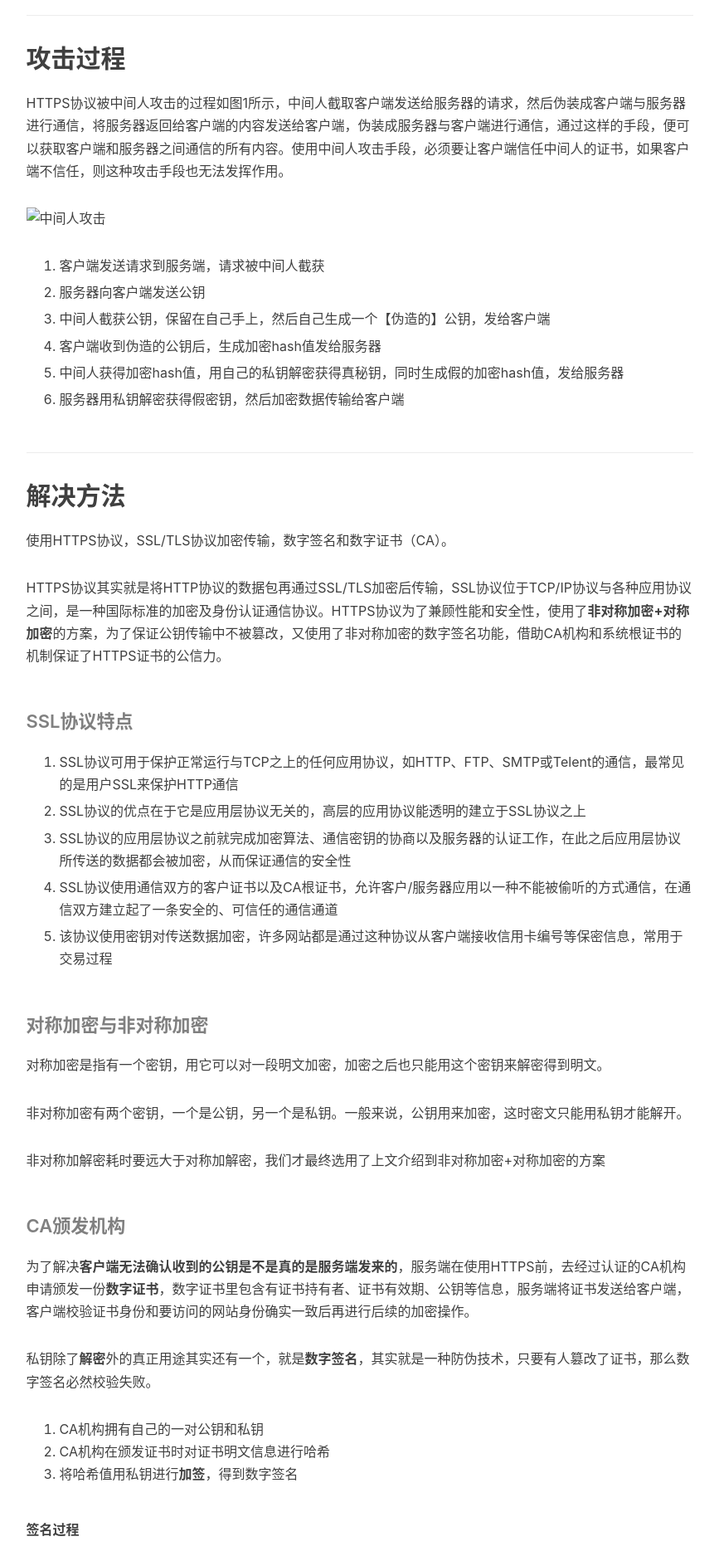
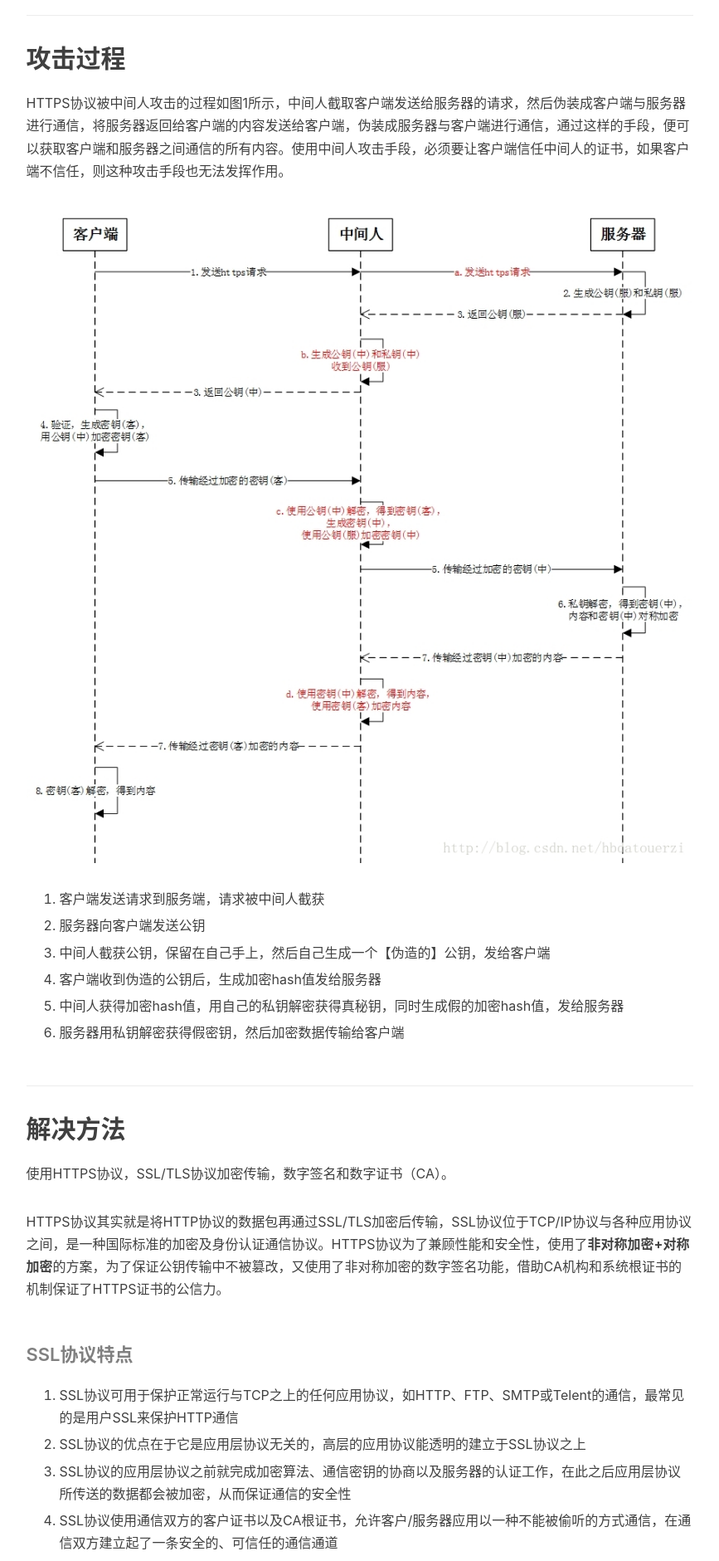
Before and after one commit to ma-nual/ma-nual.github.io, a Jekyll site: the page built from _posts/2020-12-29-中间人攻击.md, in a window 1280 px wide. Shown: the part 1394-3275 px from the top of the page at 83% size, without its empty margins (136-1003 px from the left). Built offline with Jekyll 4.4.1, drawn with Linux system fonts in a browser that asks for light colours; nearby versions of some CDN libraries; comment, search, counter and statistics services are not loaded.

Commit message:
first commit

```diff
--- a/_posts/2020-12-29-中间人攻击.md
+++ b/_posts/2020-12-29-中间人攻击.md
@@ -29,7 +29,7 @@ tags:
 
 HTTPS协议被中间人攻击的过程如图1所示，中间人截取客户端发送给服务器的请求，然后伪装成客户端与服务器进行通信，将服务器返回给客户端的内容发送给客户端，伪装成服务器与客户端进行通信，通过这样的手段，便可以获取客户端和服务器之间通信的所有内容。使用中间人攻击手段，必须要让客户端信任中间人的证书，如果客户端不信任，则这种攻击手段也无法发挥作用。
 
-![中间人攻击](/Users/wushengna/manual/img/img-post/中间人攻击.png)
+![中间人攻击](/img/img-post/中间人攻击.png)
 
 1. 客户端发送请求到服务端，请求被中间人截获
 
@@ -101,4 +101,4 @@ HTTPS的加解密流程(非对称加密+对称加密)
 8. 客户端使用**随机Key**对称解密密文，得到HTTP数据明文；
 9. 后续HTTPS请求使用之前交换好的**随机Key**进行对称加解密。
 
-![https](/Users/wushengna/manual/img/img-post/https.png)
+![https](/img/img-post/https.png)
```
